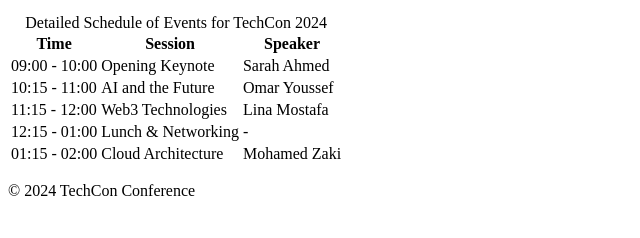
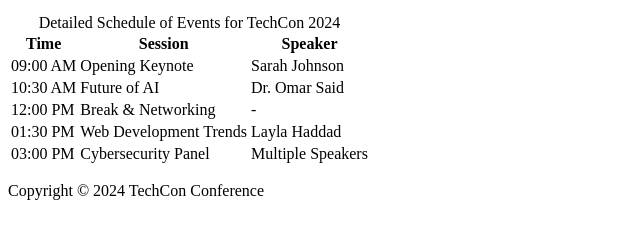
Before and after one commit to martha499eid/TechCon_HTML, a plain HTML site: page techcon_website/schedule.html in a window 1280 px wide. Shown: the part 154-392 px from the top of the page, without its empty margins (0-640 px from the left). Drawn offline with Linux system fonts and the light colour scheme.

Commit message:
Fix footer to include 'copyright' in schedule.html

```diff
--- a/techcon_website/schedule.html
+++ b/techcon_website/schedule.html
@@ -1,7 +1,7 @@
 <!DOCTYPE html>
 <html lang="en">
 <head>
-  <meta charset="utf-8">
+  <meta charset="UTF-8">
   <title>Schedule for TechCon 2024</title>
 </head>
 <body>
@@ -30,36 +30,36 @@
       </thead>
       <tbody>
         <tr>
-          <td>09:00 - 10:00</td>
+          <td>09:00 AM</td>
           <td>Opening Keynote</td>
-          <td>Sarah Ahmed</td>
+          <td>Sarah Johnson</td>
         </tr>
         <tr>
-          <td>10:15 - 11:00</td>
-          <td>AI and the Future</td>
-          <td>Omar Youssef</td>
+          <td>10:30 AM</td>
+          <td>Future of AI</td>
+          <td>Dr. Omar Said</td>
         </tr>
         <tr>
-          <td>11:15 - 12:00</td>
-          <td>Web3 Technologies</td>
-          <td>Lina Mostafa</td>
-        </tr>
-        <tr>
-          <td>12:15 - 01:00</td>
-          <td>Lunch & Networking</td>
+          <td>12:00 PM</td>
+          <td>Break & Networking</td>
           <td>-</td>
         </tr>
         <tr>
-          <td>01:15 - 02:00</td>
-          <td>Cloud Architecture</td>
-          <td>Mohamed Zaki</td>
+          <td>01:30 PM</td>
+          <td>Web Development Trends</td>
+          <td>Layla Haddad</td>
+        </tr>
+        <tr>
+          <td>03:00 PM</td>
+          <td>Cybersecurity Panel</td>
+          <td>Multiple Speakers</td>
         </tr>
       </tbody>
     </table>
   </main>
 
   <footer>
-    <p>&copy; 2024 TechCon Conference</p>
+    <p>Copyright &copy; 2024 TechCon Conference</p>
   </footer>
 
 </body>
```
